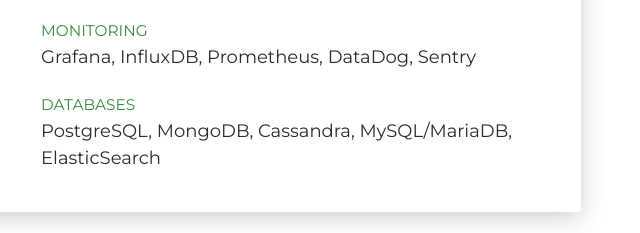
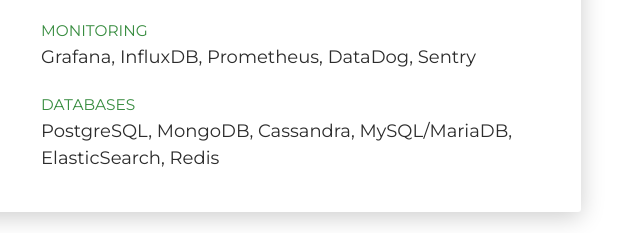
Before and after one commit to henryosei/henryosei.github.io, a plain HTML site: page index.html in a window 1280 px wide. Shown: the part 1267-1500 px from the top of the page, 614-1254 px from the left. Drawn offline with Linux system fonts and the light colour scheme.

Commit message:
first commit

```diff
--- a/index.html
+++ b/index.html
@@ -194,7 +194,7 @@
                                 <div class="progress-container progress-primary"><span
                                         class="progress-badge">Databases</span>
                                     <div class="">
-                                        PostgreSQL, MongoDB, Cassandra, MySQL/MariaDB, ElasticSearch
+                                        PostgreSQL, MongoDB, Cassandra, MySQL/MariaDB, ElasticSearch, Redis
                                     </div>
                                 </div>
                             </div>
```
